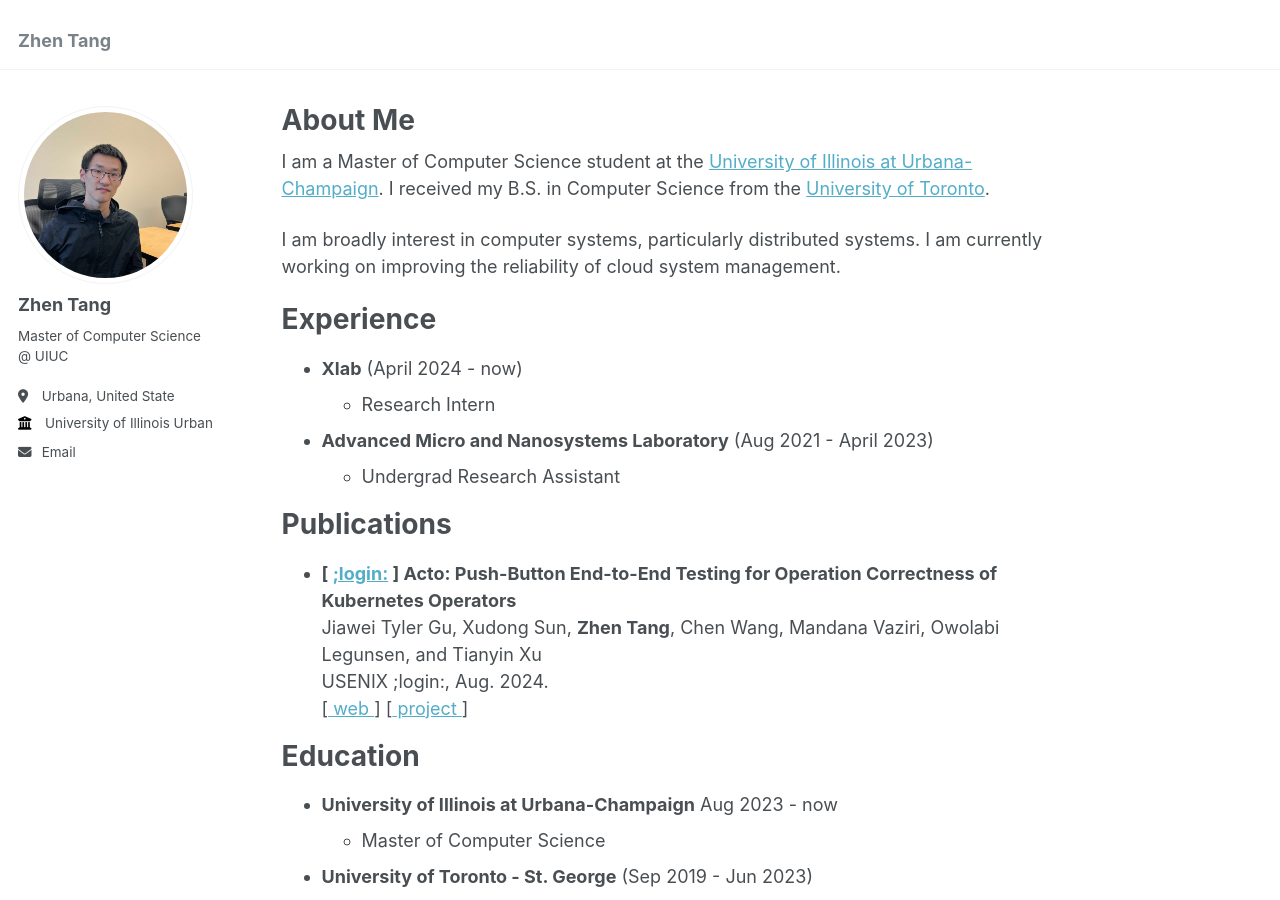
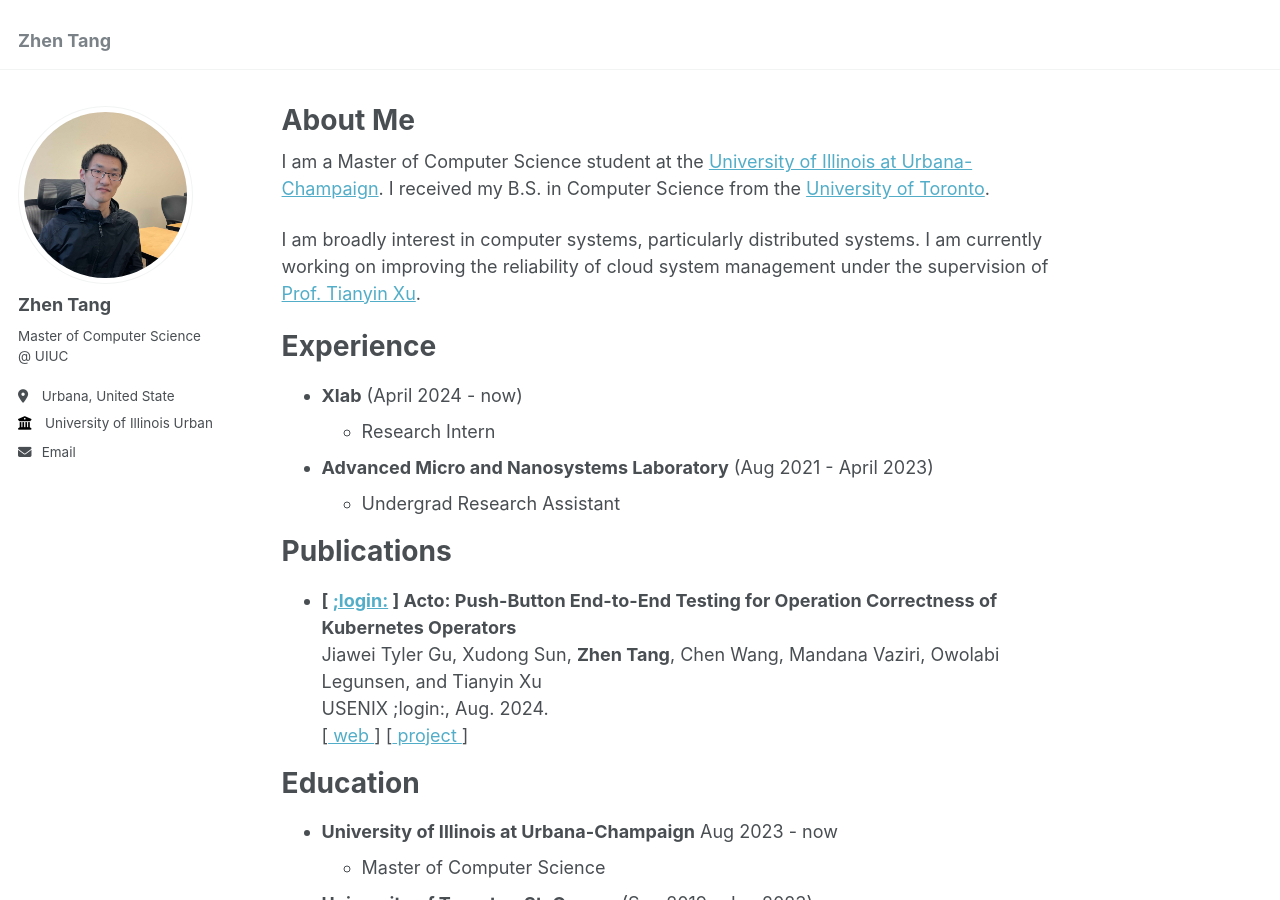
Before and after one commit to TZ-zzz/TZ-zzz.github.io, a Jekyll site: the page built from _pages/about.md, in a window 1280 px wide and 900 px high. Built offline with Jekyll 4.4.1, drawn with Linux system fonts in a browser that asks for light colours.

Commit message:
update bio

```diff
--- a/_pages/about.md
+++ b/_pages/about.md
@@ -9,7 +9,7 @@ redirect_from:
 
 I am a Master of Computer Science student at the [University of Illinois at Urbana-Champaign](https://illinois.edu/). I received my B.S. in Computer Science from the [University of Toronto](https://www.utoronto.ca/).
 
-I am broadly interest in computer systems, particularly distributed systems. I am currently working on improving the reliability of cloud system management.
+I am broadly interest in computer systems, particularly distributed systems. I am currently working on improving the reliability of cloud system management under the supervision of [Prof. Tianyin Xu](https://tianyin.github.io).
 
 Experience
 ======
@@ -33,7 +33,7 @@ Education
 - **University of Toronto - St. George** (Sep 2019 - Jun 2023)
     - Honours Bachelor of Science with High Distinction
     - Computer Science Specialist
-    -  Dean’s List Scholar
+    - Dean’s List Scholar
 
 Misc
 ======
```
